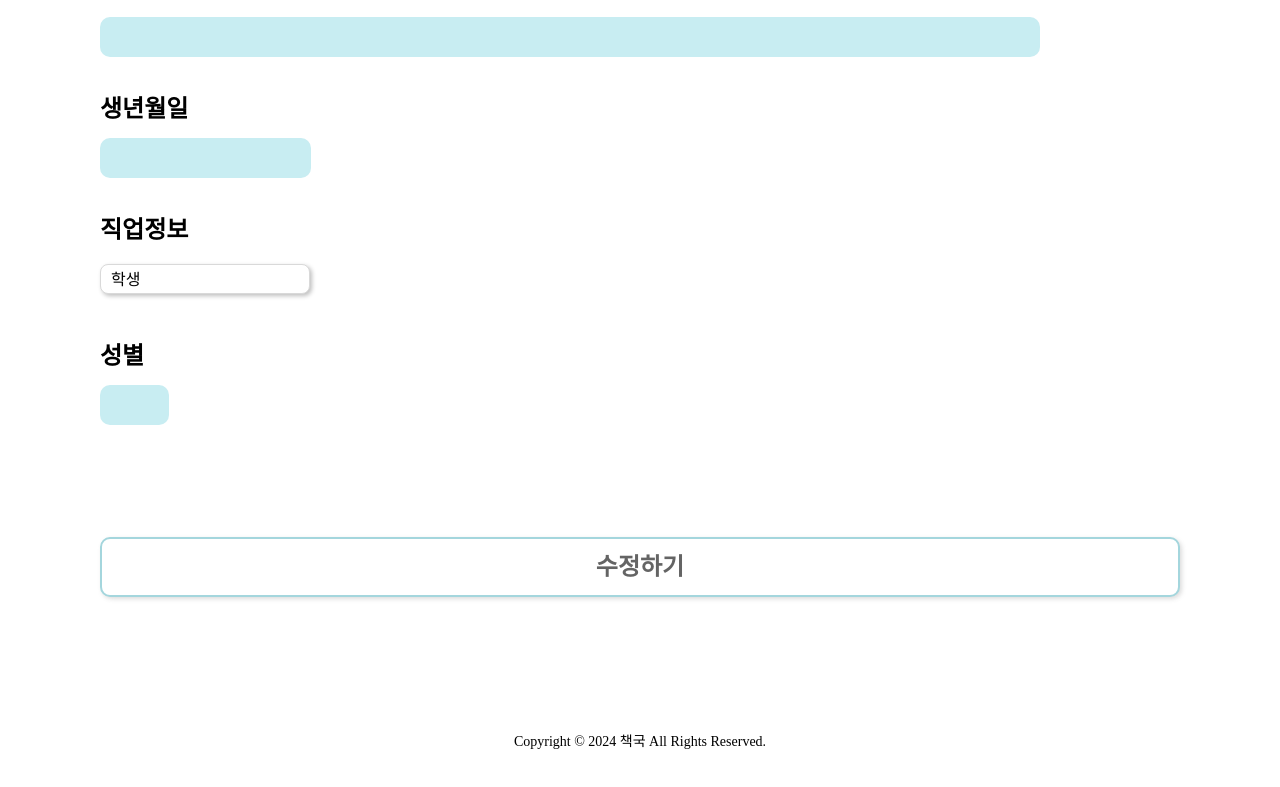
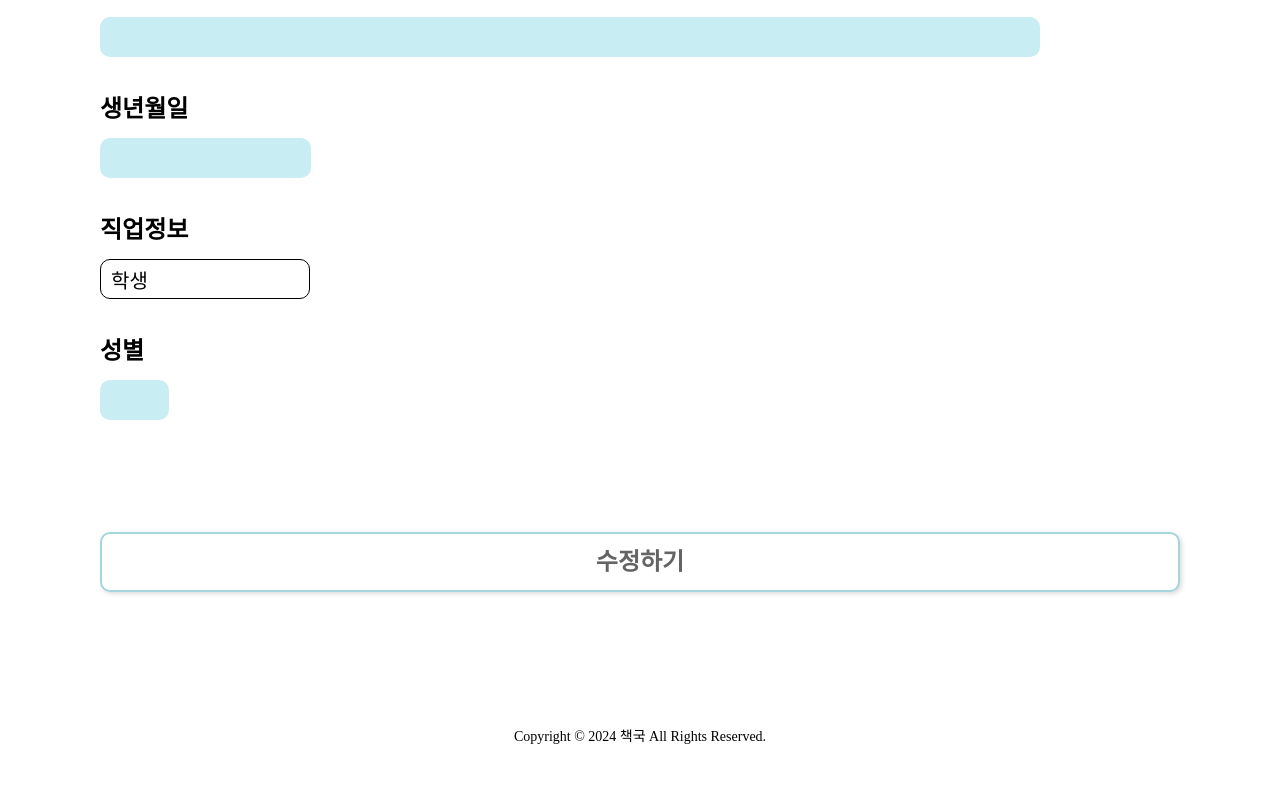
Before and after one commit to kw-bookmedicine/frontend, a React (Create React App) app: page /edit in a window 1280 px wide. Shown: the part 1086-1873 px from the top of the page. Built offline with nearby package versions, Linux system fonts and the light colour scheme; no server answers; a web font is replaced by a local one.

Commit message:
:sparkles: Feat: 드롭메뉴 타입 직업으로 지정

```diff
--- a/src/pages/profile/Edit.jsx
+++ b/src/pages/profile/Edit.jsx
@@ -124,7 +124,7 @@ const Edit = () => {
 						<div className="user_job_wrapper">
 							<div className="input_title">직업정보</div>
 							<div className="job_input_wrapper" id="job-box">
-								<DropDown DropDownTitle={'학생'} />
+								<DropDown DropDownTitle={'학생'} type={'job'} />
 
 								{/* <Btn text={'수정하기'} type="job" /> */}
 							</div>
```
